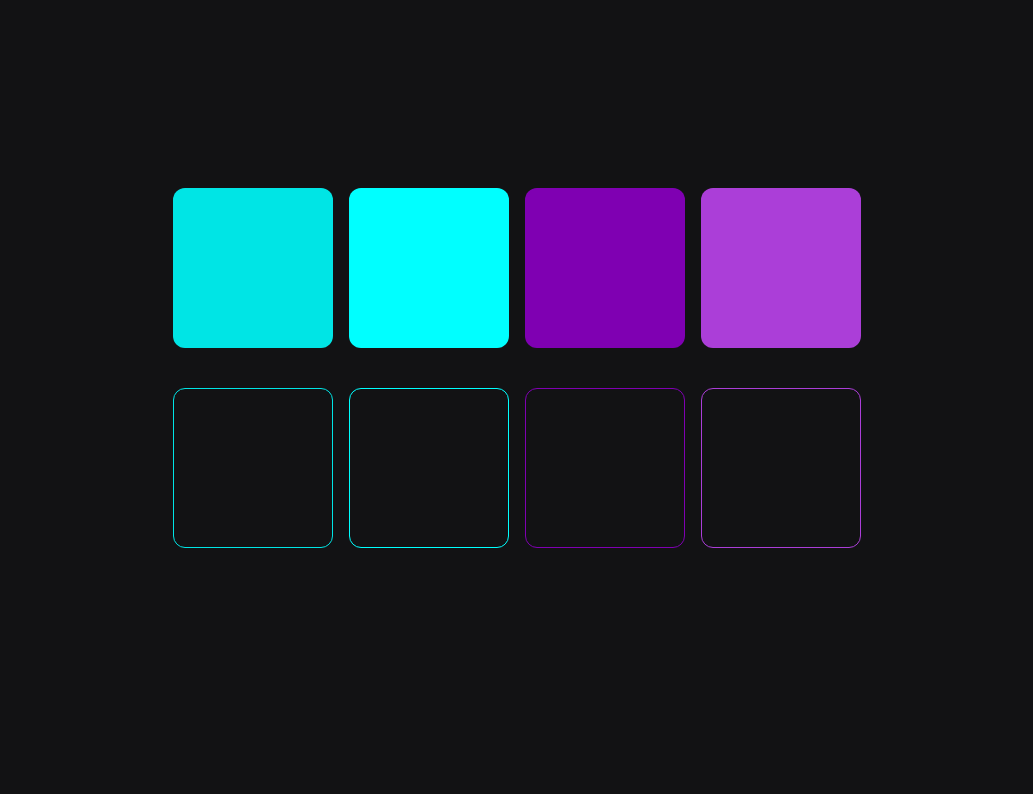
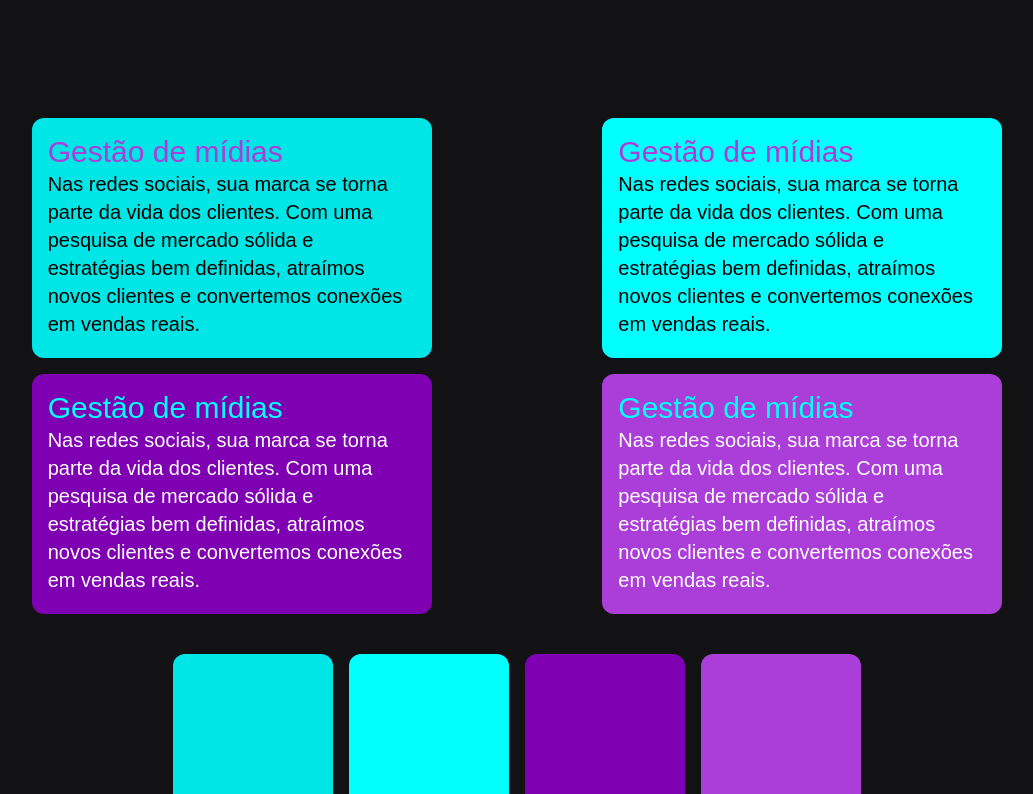
Before and after one commit to i-roger/trafegopago, a Next.js app: page / in a window 1280 px wide. Shown: the part 626-1420 px from the top of the page, without its empty margins (123-1156 px from the left). Before the commit the page ends 1174 px from the top, so only its background shows below. Built offline with nearby package versions, Linux system fonts and the light colour scheme.

Commit message:
Second commit!

```diff
--- a/src/pages/index.tsx
+++ b/src/pages/index.tsx
@@ -5,10 +5,15 @@
   return (
     <div className="flex flex-col gap-10">
       {/* CARD INTRODUÇÃO */}
-      <div className="flex md:justify-start my-20 px-4 md:my-[150px] md:mx-40">
+      <div className="flex md:justify-start my-20 px-4 md:mt-[150px] md:mx-40">
         <div className="flex flex-col gap-4 w-[300px] md:w-[600px] p-4 border-2 rounded-xl border-[#ab3ed8]">
           <div className="flex gap-2">
-            <h1 className="text-3xl break-normal">CANSADO DE POSTAR <span className="text-3xl break-normal text-[#ab3ed8]">E NÃO TER RETORNO?</span></h1>
+            <h1 className="text-3xl break-normal">
+              CANSADO DE POSTAR{" "}
+              <span className="text-3xl break-normal text-[#ab3ed8]">
+                E NÃO TER RETORNO?
+              </span>
+            </h1>
           </div>
           <Image alt="" className="" src={aspas} />
           <p className="text-xl break-normal">
@@ -20,7 +25,9 @@
             Chegou a sua vez de atrair clientes sem esforço.
           </p>
           <p className="text-xl break-normal text-center">
-            VAMOS CRIAR UMA <span className="text-[#ab3ed8]">ESTRATÉGIA</span> QUE <span className="text-[#ab3ed8]">ATRAI</span> <span className="text-[#ab3ed8]">CLIENTES</span> SEM ESFORÇO EXTRA!
+            VAMOS CRIAR UMA <span className="text-[#ab3ed8]">ESTRATÉGIA</span>{" "}
+            QUE <span className="text-[#ab3ed8]">ATRAI</span>{" "}
+            <span className="text-[#ab3ed8]">CLIENTES</span> SEM ESFORÇO EXTRA!
           </p>
           <div className="flex justify-center">
             <button className="w-[300px] bg-[#00ffff] text-black rounded p-4 font-bold">
@@ -30,6 +37,50 @@
         </div>
       </div>
       {/* CARD INTRODUÇÃO */}
+
+      <div className="flex flex-col gap-4">
+        {/* BLOCO 1 */}
+        <div className="flex flex-col items-center gap-4 md:flex-row md:justify-evenly">
+          <div className="w-[400px] h-[240px] p-4 rounded-xl bg-[#00e5e5]">
+            <h1 className="text-3xl break-normal text-[#ab3ed8]">Gestão de mídias</h1>
+            <p className="text-xl text-black">
+              Nas redes sociais, sua marca se torna parte da vida dos clientes.
+              Com uma pesquisa de mercado sólida e estratégias bem definidas,
+              atraímos novos clientes e convertemos conexões em vendas reais.
+            </p>
+          </div>
+          <div className="w-[400px] h-[240px] p-4 rounded-xl bg-[#00ffff]">
+            <h1 className="text-3xl break-normal text-[#ab3ed8]">Gestão de mídias</h1>
+            <p className="text-xl text-black">
+              Nas redes sociais, sua marca se torna parte da vida dos clientes.
+              Com uma pesquisa de mercado sólida e estratégias bem definidas,
+              atraímos novos clientes e convertemos conexões em vendas reais.
+            </p>
+          </div>
+        </div>
+        {/* BLOCO 1 */}
+
+        {/* BLOCO 2 */}
+        <div className="flex flex-col items-center gap-4 md:flex-row md:justify-evenly">
+        <div className="w-[400px] h-[240px] p-4 rounded-xl bg-[#7f00b2]">
+            <h1 className="text-3xl break-normal text-[#00ffff]">Gestão de mídias</h1>
+            <p className="text-xl text-white">
+              Nas redes sociais, sua marca se torna parte da vida dos clientes.
+              Com uma pesquisa de mercado sólida e estratégias bem definidas,
+              atraímos novos clientes e convertemos conexões em vendas reais.
+            </p>
+          </div>
+          <div className="w-[400px] h-[240px] p-4 rounded-xl bg-[#ab3ed8]">
+            <h1 className="text-3xl break-normal text-[#00ffff]">Gestão de mídias</h1>
+            <p className="text-xl text-white">
+              Nas redes sociais, sua marca se torna parte da vida dos clientes.
+              Com uma pesquisa de mercado sólida e estratégias bem definidas,
+              atraímos novos clientes e convertemos conexões em vendas reais.
+            </p>
+          </div>
+        </div>
+        {/* BLOCO 2 */}
+      </div>
 
       <div className="flex justify-center gap-4">
         <div className="w-40 h-40 rounded-xl bg-[#00e5e5]"></div>
```
